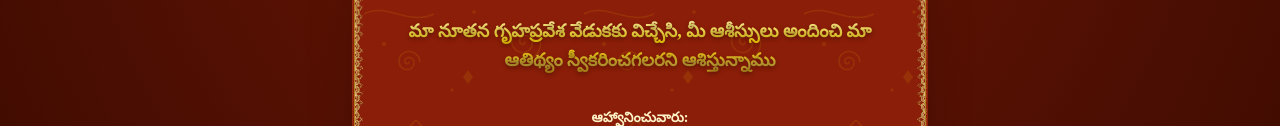
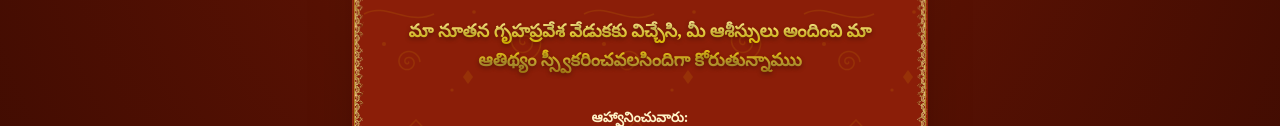
Before and after one commit to SURYATSCR/HouseWarming, a plain HTML site: page index.html in a window 1280 px wide. Shown: the part 1910-2036 px from the top of the page. Drawn offline with nearby package versions, Linux system fonts and the light colour scheme; a web font is replaced by a local one.

Commit message:
Update index.html

```diff
--- a/index.html
+++ b/index.html
@@ -205,7 +205,7 @@
             </div>
 
             <!-- Prayer line (below the address section, after the separator, muhurtham text style) -->
-            <p class="text-lg text-amber-100 font-bold gold-text leading-relaxed"> మా నూతన గృహప్రవేశ వేడుకకు విచ్చేసి, మీ ఆశీస్సులు అందించి మా ఆతిథ్యం స్వీకరించగలరని ఆశిస్తున్నాము </p>
+            <p class="text-lg text-amber-100 font-bold gold-text leading-relaxed"> మా నూతన గృహప్రవేశ వేడుకకు విచ్చేసి, మీ ఆశీస్సులు అందించి మా ఆతిథ్యం స్స్వీకరించవలసిందిగా కోరుతున్నాముు </p>
 
             <!-- Invitees / Hosts Names (above the phone numbers) -->
             <div class="py-3 my-2 space-y-2">
```
